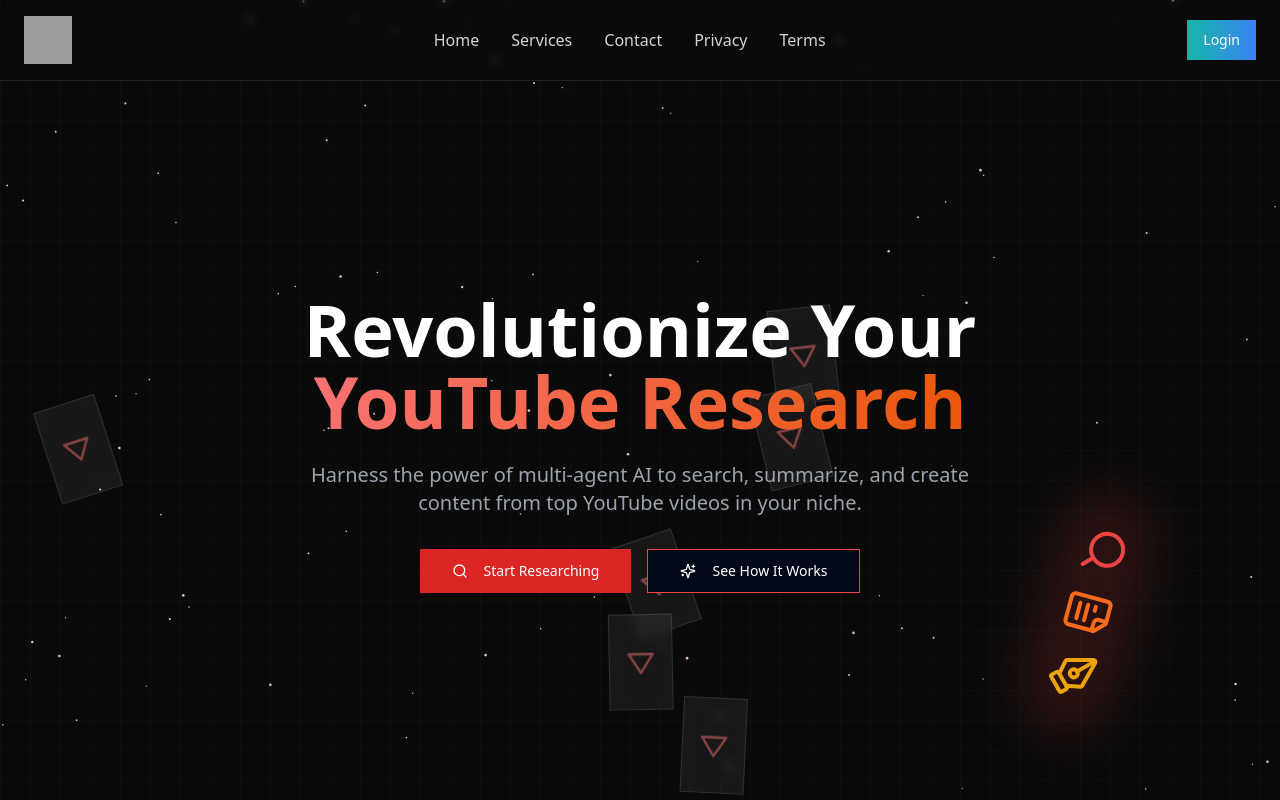
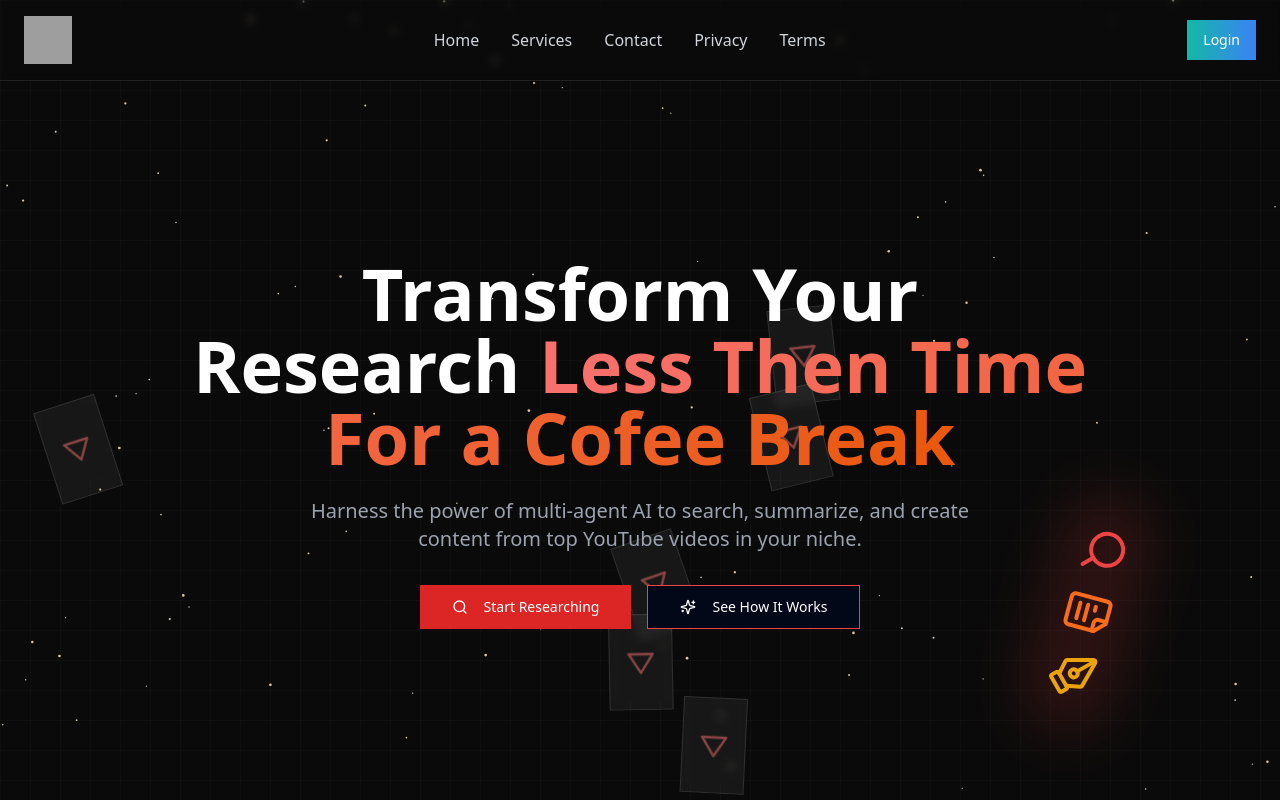
Before and after one commit to Sanju-369/sanju-landing, a Next.js app: page / in a window 1280 px wide. Shown: the top 800 px of the page. Built offline with nearby package versions, Linux system fonts and the light colour scheme; grey boxes are pictures that could not be loaded.

Commit message:
Update hero.tsx

```diff
--- a/components/hero.tsx
+++ b/components/hero.tsx
@@ -18,10 +18,10 @@ export default function Hero() {
         <div className="max-w-4xl mx-auto text-center">
           <motion.div initial={{ opacity: 0, y: 20 }} animate={{ opacity: 1, y: 0 }} transition={{ duration: 0.5 }}>
             <h1 className="text-4xl md:text-6xl lg:text-7xl font-bold text-white mb-6">
-              Revolutionize Your
+               Transform Your Research
               <span className="text-transparent bg-clip-text bg-gradient-to-r from-red-400 to-orange-600">
                 {" "}
-                YouTube Research
+                Less Then Time For a Cofee Break
               </span>
             </h1>
           </motion.div>
@@ -42,15 +42,21 @@ export default function Hero() {
   transition={{ duration: 0.5, delay: 0.4 }}
   className="flex flex-col sm:flex-row items-center justify-center gap-4"
 >
+  <a href="https://php-subscription-app.onrender.com" target="_blank" rel="noopener noreferrer">
     <Button size="lg" className="bg-red-600 hover:bg-red-700 text-white px-8">
       <Search className="mr-2 h-5 w-5" />
       Start Researching
     </Button>
+  </a>
+
+  <a href="https://php-subscription-app.onrender.com" target="_blank" rel="noopener noreferrer">
     <Button size="lg" variant="outline" className="text-white border-red-500 hover:bg-red-500/20">
       <Sparkles className="mr-2 h-5 w-5" />
       See How It Works
     </Button>
+  </a>
 </motion.div>
+
         </div>
       </div>
 
```
Lines whose indentation alone changed are shown as unchanged.
